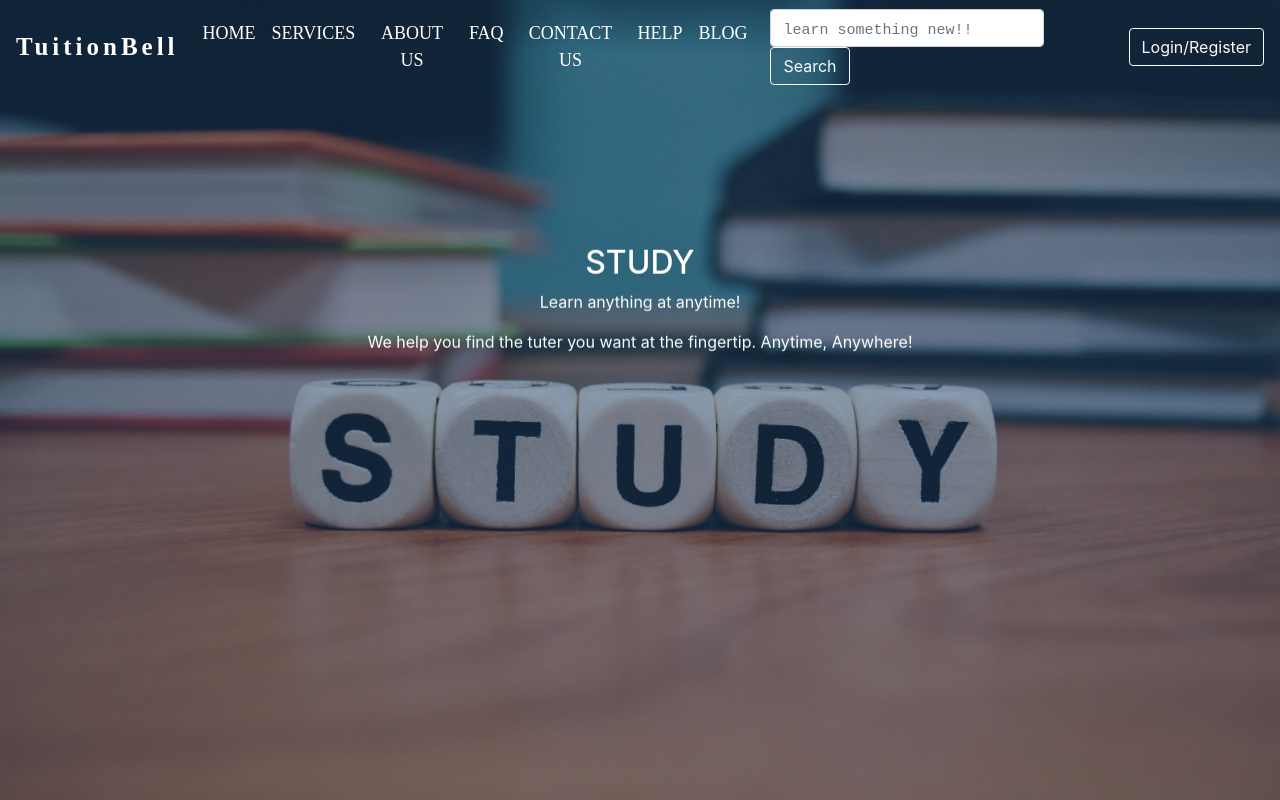
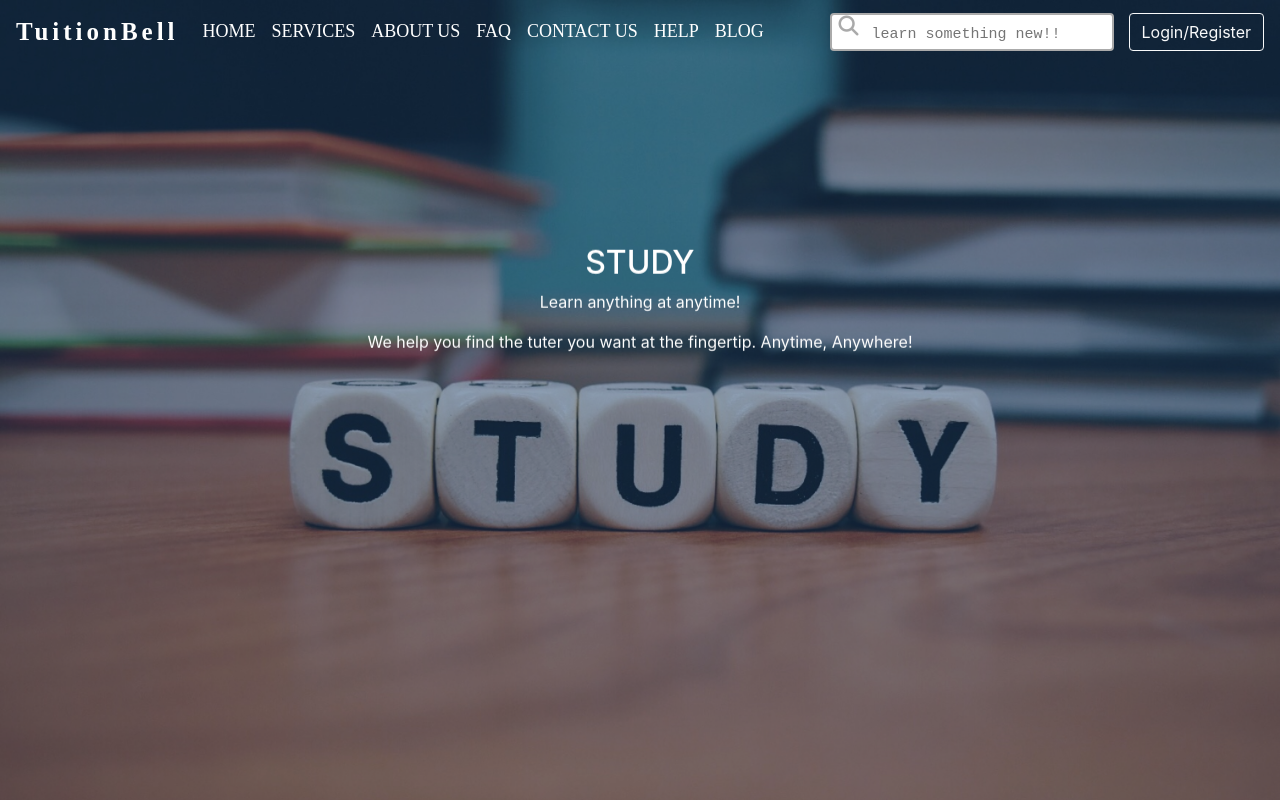
Before and after one commit to HarikaReddySarikonda/carousel, an Angular app in the folder tuitionbell/: page / in a window 1280 px wide. Shown: the top 800 px of the page. Built offline with nearby package versions, Linux system fonts and the light colour scheme.

Commit message:
akanksha-navbar changes

```diff
--- a/tuitionbell/src/app/header/header.component.html
+++ b/tuitionbell/src/app/header/header.component.html
@@ -12,7 +12,7 @@
                 <a class="nav-link" href="#">Home <span class="sr-only">(current)</span></a>
               </li>
               <li class="nav-item" (click)="toServices()">
-                <a class="nav-link active-page">Services</a>
+                <a class="nav-link">Services</a>
               </li>
               <li class="nav-item" (click)="toAboutus()">
                 <a class="nav-link" >About Us</a>
@@ -41,14 +41,12 @@
                 <a class="nav-link" href="#">Blog</a>
               </li>
             </ul>
-            <form class="form-inline" *ngIf="!toggleclicked">
-              <input class="form-control" type="search" placeholder="learn something new!!" aria-label="Search">
-              <button type="button" class="btn btn-outline-light" data-toggle="modal" data-target="#exampleModal">
-                Search
-              </button>
-            </form>
+            <div class="inputWithIcon" *ngIf="!toggleclicked">
+              <input type="text" placeholder="learn something new!!">
+              <i class="fa fa-search fa-lg fa-fw" aria-hidden="true" data-toggle="modal" data-target="#exampleModal"></i>
+            </div>
             <!-- Button trigger modal -->
-            <button type="button" class="btn btn-outline-light" data-toggle="modal" data-target="#exampleModal">
+            <button type="button" class="btn btn-outline-light" data-toggle="modal" data-target="#exampleModal" *ngIf="!toggleclicked">
               Login/Register
             </button>
           </div>
--- a/tuitionbell/src/app/header/header.component.scss
+++ b/tuitionbell/src/app/header/header.component.scss
@@ -78,12 +78,10 @@
     padding: 1px 5px;
     font-size: 18px;
     line-height: 0.3;
+    background-color: white !important;
     }
     }
-    .form-inline{
-    padding: 1px 15px;
-    color: rgb(58, 240, 231);
-    }
+
     .highlight{
         background-color: #c8dd82;
     }
@@ -96,3 +94,42 @@
         font-size: 15px;
         font-family:monospace;
     }
+
+// styling for search bar
+input[type="text"] {
+    width: 95%;
+    height: 40%;
+    border: 2px solid #aaa;
+    border-radius: 4px;
+    margin: 2px 0;
+    outline: none;
+    padding: 7px;
+    box-sizing: border-box;
+    transition: 0.3s;
+  }
+
+  input[type="text"]:focus {
+    border-color: dodgerBlue;
+    box-shadow: 0 0 8px 0 dodgerBlue;
+  }
+
+  .inputWithIcon input[type="text"] {
+    padding-left: 40px;
+  }
+
+  .inputWithIcon {
+    position: relative;
+  }
+
+  .inputWithIcon i {
+    position: absolute;
+    left: 0;
+    top: 9px;
+    padding: 5px 9px;
+    color: #aaa;
+    transition: 0.3s;
+  }
+
+  .inputWithIcon input[type="text"]:focus + i {
+    color: dodgerBlue;
+  }
--- a/tuitionbell/src/app/header/header.component.ts
+++ b/tuitionbell/src/app/header/header.component.ts
@@ -10,15 +10,17 @@ export class HeaderComponent implements OnInit {
   bgLight = false;
   bgColor : string = '';
   toggleclicked=false;
+
   toggleClick(){
     this.toggleclicked=!this.toggleclicked;
     if(this.toggleclicked){
-    this.bgColor = "white";
+    this.bgColor = "rgb(2, 46, 82)";
     }
     else{
     this.bgColor='';
     }
   }
+
     toHome(){
     document.getElementById("home").scrollIntoView({behavior:"smooth",  block: "start", inline: "nearest"})
     var element=document.getElementsByClassName('nav-link');
@@ -36,7 +38,14 @@ export class HeaderComponent implements OnInit {
       element[y].classList.remove('highlight');
      }
      element[2].classList.add('highlight');
-  }
+    //  var x = document.getElementById("navbarSupportedContent");
+    //  x.style.display = "none";
+    //   if (x.style.display === "none") {
+    //     x.style.display = "block";
+    //   } else {
+    //     x.style.display = "inline";
+    //   }
+    }
   toServices(){
     document.getElementById("services").scrollIntoView({behavior:"smooth",  block: "start", inline: "nearest"})
     var element=document.getElementsByClassName('nav-link');
```
